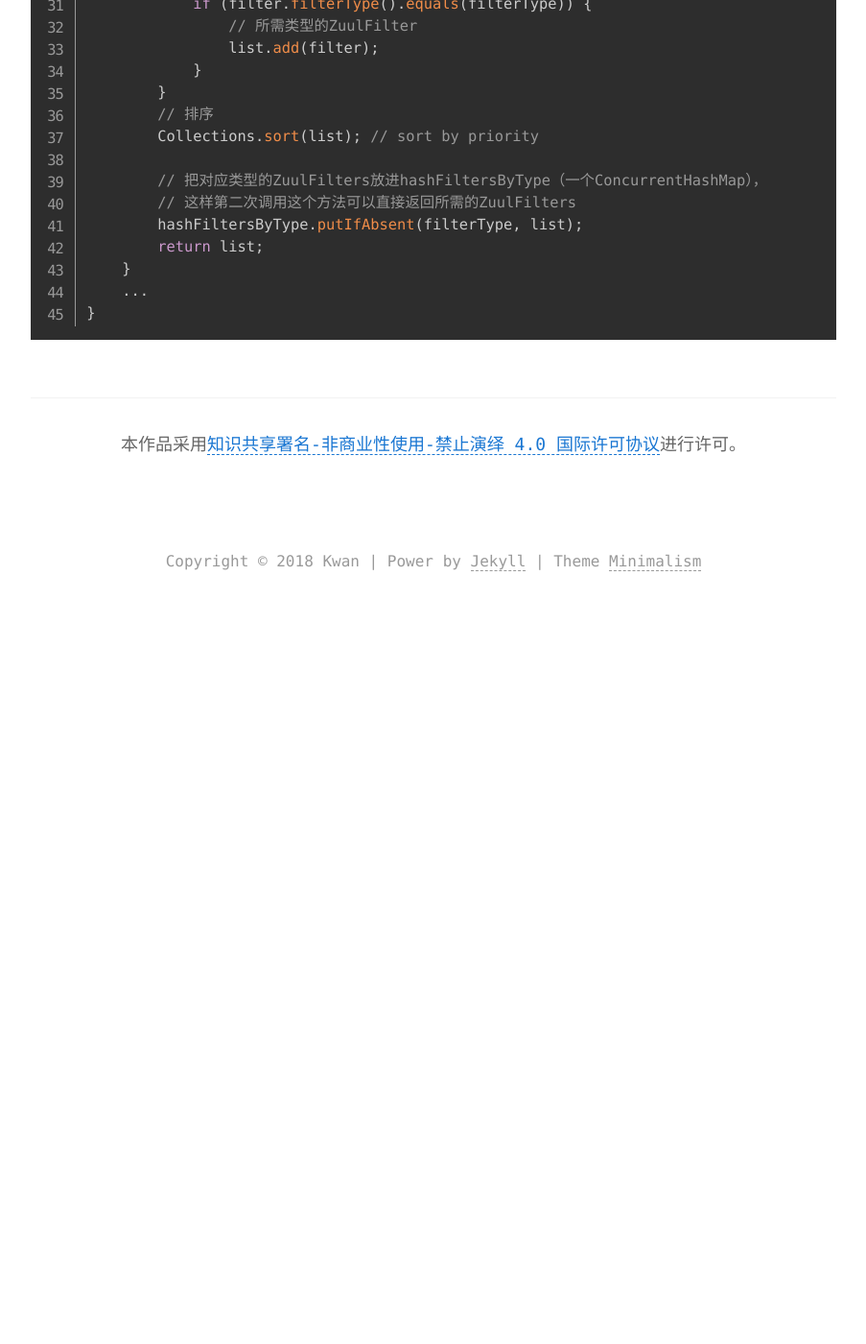
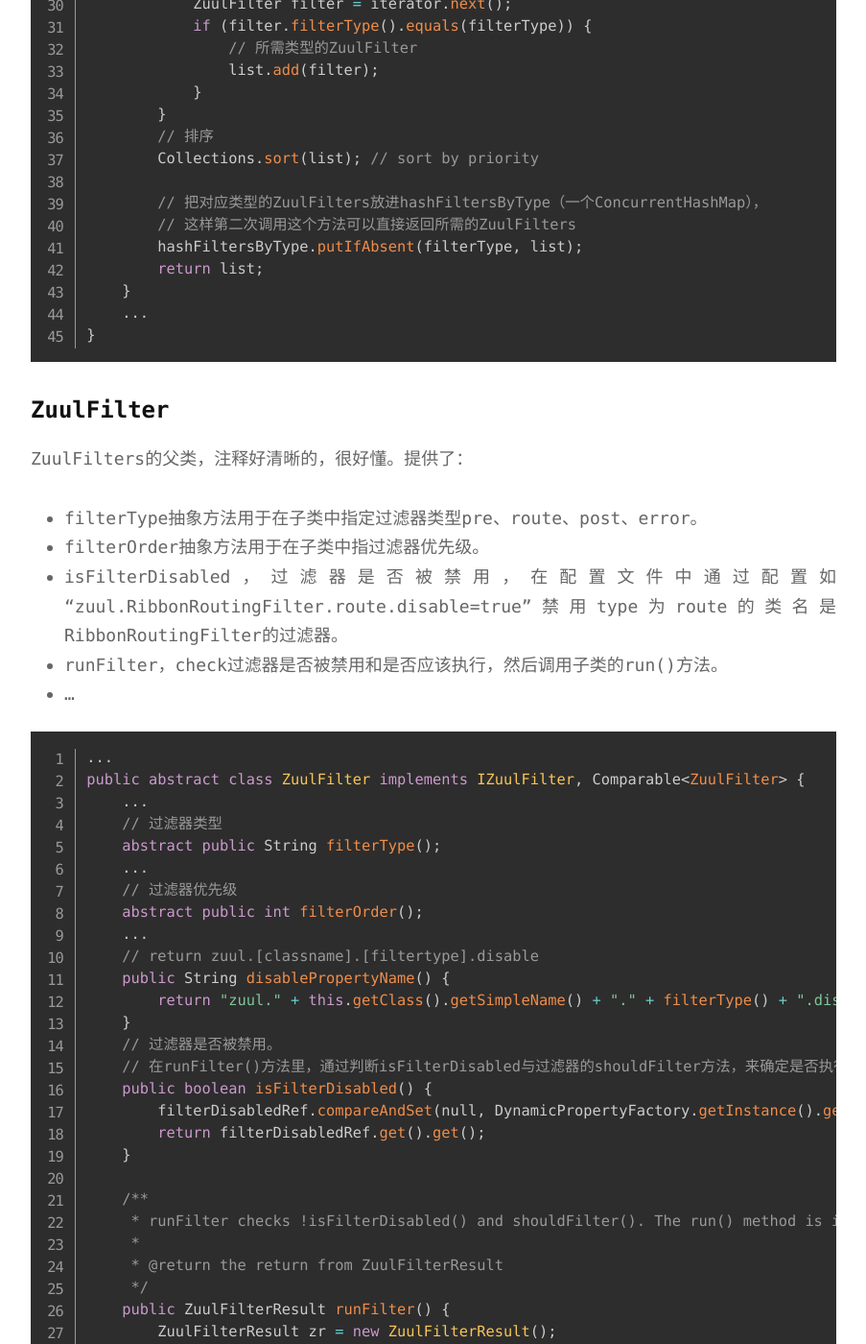
Before and after one commit to yizhishi/yizhishi.github.io, a Jekyll site: the page built from _posts/2019-09-03-Spring-Cloud-Gateway-Filter.md, in a window 1280 px wide and 1400 px high, scrolled down 8454 px. Shown: the whole window at 96% size, without its empty margins (188-1091 px from the left). Built offline with Jekyll 4.4.1, drawn with Linux system fonts in a browser that asks for light colours; before the commit the page ends 9084 px from its top, so only the background shows below that; some of the changed text lies outside the part shown.

Commit message:
add zuul 过滤器

````diff
--- a/_posts/2019-09-03-Spring-Cloud-Gateway-Filter.md
+++ b/_posts/2019-09-03-Spring-Cloud-Gateway-Filter.md
@@ -296,7 +296,8 @@ public class FilterProcessor {
             usageNotifier.notify(filter, s);
             return o;
 
-        } catch (Throwable e) { // 异常往上抛出，在ZuulServlet#service方法里被捕获，然后通过error类型的过滤器处理异常。
+        } catch (Throwable e) {
+            // 异常往上抛出，在ZuulServlet#service方法里被捕获，然后通过error类型的过滤器处理异常。
             if (bDebug) {
                 Debug.addRoutingDebug("Running Filter failed " + filterName + " type:" + filter.filterType() + " order:" + filter.filterOrder() + " " + e.getMessage());
             }
@@ -367,3 +368,67 @@ public class FilterLoader {
     ...
 }
 ```
+
+### ZuulFilter
+
+ZuulFilters的父类，注释好清晰的，很好懂。提供了：
+
+- filterType抽象方法用于在子类中指定过滤器类型pre、route、post、error。
+- filterOrder抽象方法用于在子类中指过滤器优先级。
+- isFilterDisabled，过滤器是否被禁用，在配置文件中通过配置如“zuul.RibbonRoutingFilter.route.disable=true”禁用type为route的类名是RibbonRoutingFilter的过滤器。
+- runFilter，check过滤器是否被禁用和是否应该执行，然后调用子类的run()方法。
+- ...
+
+``` java
+...
+public abstract class ZuulFilter implements IZuulFilter, Comparable<ZuulFilter> {
+    ...
+    // 过滤器类型
+    abstract public String filterType();
+    ...
+    // 过滤器优先级
+    abstract public int filterOrder();
+    ...
+    // return zuul.[classname].[filtertype].disable
+    public String disablePropertyName() {
+        return "zuul." + this.getClass().getSimpleName() + "." + filterType() + ".disable";
+    }
+    // 过滤器是否被禁用。
+    // 在runFilter()方法里，通过判断isFilterDisabled与过滤器的shouldFilter方法，来确定是否执行过滤器的run方法
+    public boolean isFilterDisabled() {
+        filterDisabledRef.compareAndSet(null, DynamicPropertyFactory.getInstance().getBooleanProperty(disablePropertyName(), false));
+        return filterDisabledRef.get().get();
+    }
+
+    /**
+     * runFilter checks !isFilterDisabled() and shouldFilter(). The run() method is invoked if both are true.
+     *
+     * @return the return from ZuulFilterResult
+     */
+    public ZuulFilterResult runFilter() {
+        ZuulFilterResult zr = new ZuulFilterResult();
+        if (!isFilterDisabled()) { // 是否被禁用
+            if (shouldFilter()) { // 是否应该执行
+                Tracer t = TracerFactory.instance().startMicroTracer("ZUUL::" + this.getClass().getSimpleName());
+                try {
+                    Object res = run(); // 执行过滤器的run()
+                    zr = new ZuulFilterResult(res, ExecutionStatus.SUCCESS);
+                } catch (Throwable e) {
+                    t.setName("ZUUL::" + this.getClass().getSimpleName() + " failed");
+                    zr = new ZuulFilterResult(ExecutionStatus.FAILED);
+                    zr.setException(e);
+                } finally {
+                    t.stopAndLog();
+                }
+            } else {
+                zr = new ZuulFilterResult(ExecutionStatus.SKIPPED);
+            }
+        }
+        return zr;
+    }
+
+    ... // compare与test
+}
+```
+
+## Gateway过滤器如何工作
````
